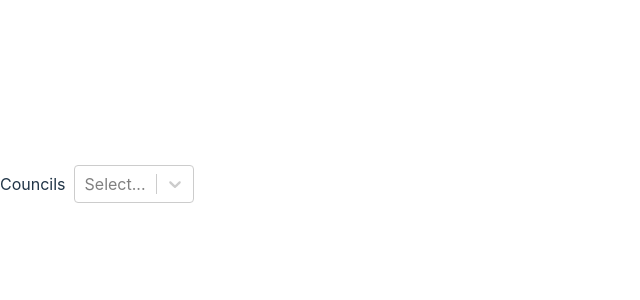
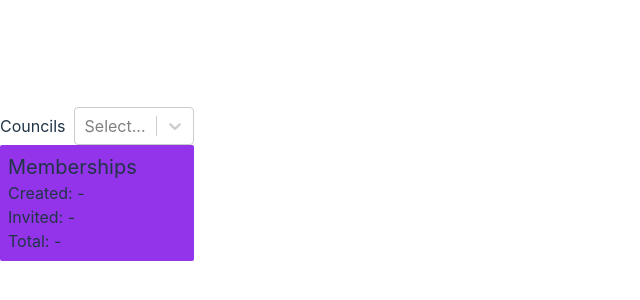
Before and after one commit to chrlschwb/JoystreamVoterDashboard, a React (Vite) app: page / in a window 1280 px wide. Shown: the part 216-516 px from the top of the page, without its empty margins (0-640 px from the left). Built offline with nearby package versions, Linux system fonts and the light colour scheme; no server answers.

Commit message:
feat: show memberships

```diff
--- a/src/components/CouncilSelect.tsx
+++ b/src/components/CouncilSelect.tsx
@@ -21,7 +21,6 @@
 
 const Option = (optionProps: OptionProps<ElectedCouncil>) => {
   const { data } = optionProps;
-  console.log(optionProps);
   return <components.Option {...optionProps}>{data.id}</components.Option>;
 };
 
--- /dev/null
+++ b/src/components/Memberships.tsx
@@ -0,0 +1,21 @@
+import React from 'react';
+
+import { useMemberships } from '@/hooks';
+import { useSelectedCouncil } from '@/store';
+import { isDefined } from '@/types';
+
+export default function Memberships() {
+  const { council } = useSelectedCouncil();
+  const { created, invited, total, loading, error } = useMemberships({ council });
+
+  // Add some
+
+  return (
+    <div className="rounded-sm bg-purple-600 p-2">
+      <p className="text-xl">Memberships</p>
+      <p>Created: {isDefined(created) ? created : '-'}</p>
+      <p>Invited: {isDefined(invited) ? invited : '-'}</p>
+      <p>Total: {isDefined(total) ? total : '-'}</p>
+    </div>
+  );
+}
--- a/src/components/index.tsx
+++ b/src/components/index.tsx
@@ -1,2 +1,3 @@
 export { default as BlockTime } from './BlockTime';
 export { default as CouncilSelect } from './CouncilSelect';
+export { default as Memberships } from './Memberships';
--- a/src/hooks/index.ts
+++ b/src/hooks/index.ts
@@ -1 +1,2 @@
 export * from './useElectedCouncils';
+export * from './useMemberships';
--- /dev/null
+++ b/src/hooks/types.ts
@@ -0,0 +1,5 @@
+import { ElectedCouncil } from '@/types';
+
+export interface ForSelectedCouncil {
+  council?: ElectedCouncil;
+}
--- /dev/null
+++ b/src/hooks/useMemberships.ts
@@ -0,0 +1,41 @@
+import { useEffect, useMemo } from 'react';
+
+import { useGetMembersCountLazyQuery } from '@/queries/__generated__/GetMembers.generated';
+import { useGetInvitedMembersCountLazyQuery } from '@/queries/__generated__/members.generated';
+
+import { ForSelectedCouncil } from './types';
+
+export function useMemberships({ council }: ForSelectedCouncil) {
+  const [fetchCreated, createdQuery] = useGetMembersCountLazyQuery();
+  const [fetchInvited, invitedQuery] = useGetInvitedMembersCountLazyQuery();
+
+  useEffect(() => {
+    if (!council) return;
+    const variables = {
+      where: { createdAt_gt: council.electedAt.timestamp, createdAt_lt: council.endedAt?.timestamp },
+    };
+    fetchCreated({
+      variables,
+    });
+    fetchInvited({
+      variables,
+    });
+  }, [council]);
+
+  const created = useMemo(() => createdQuery.data?.membershipsConnection.totalCount, [createdQuery.data]);
+  const invited = useMemo(() => invitedQuery.data?.memberInvitedEventsConnection.totalCount, [invitedQuery.data]);
+
+  const total = useMemo(() => {
+    if (created !== undefined && invited !== undefined) return created + invited;
+    if (created !== undefined) return created;
+    if (invited !== undefined) return invited;
+  }, [created, invited]);
+
+  return {
+    created,
+    invited,
+    total,
+    loading: createdQuery.loading || invitedQuery.loading,
+    error: createdQuery.error || invitedQuery.error,
+  };
+}
--- a/src/pages/Home/index.tsx
+++ b/src/pages/Home/index.tsx
@@ -1,6 +1,6 @@
 import React from 'react';
 
-import { CouncilSelect } from '@/components';
+import { CouncilSelect, Memberships } from '@/components';
 import { useSelectedCouncil } from '@/store';
 
 export default function Home() {
@@ -9,6 +9,7 @@
   return (
     <div>
       <CouncilSelect council={council} onChange={setCouncil} />
+      <Memberships />
     </div>
   );
 }
--- a/src/types/common/index.ts
+++ b/src/types/common/index.ts
@@ -3,4 +3,5 @@
 export * from './Dates';
 export * from './form';
 export * from './helpers';
+export * from './utils';
 export type Address = string;
```
